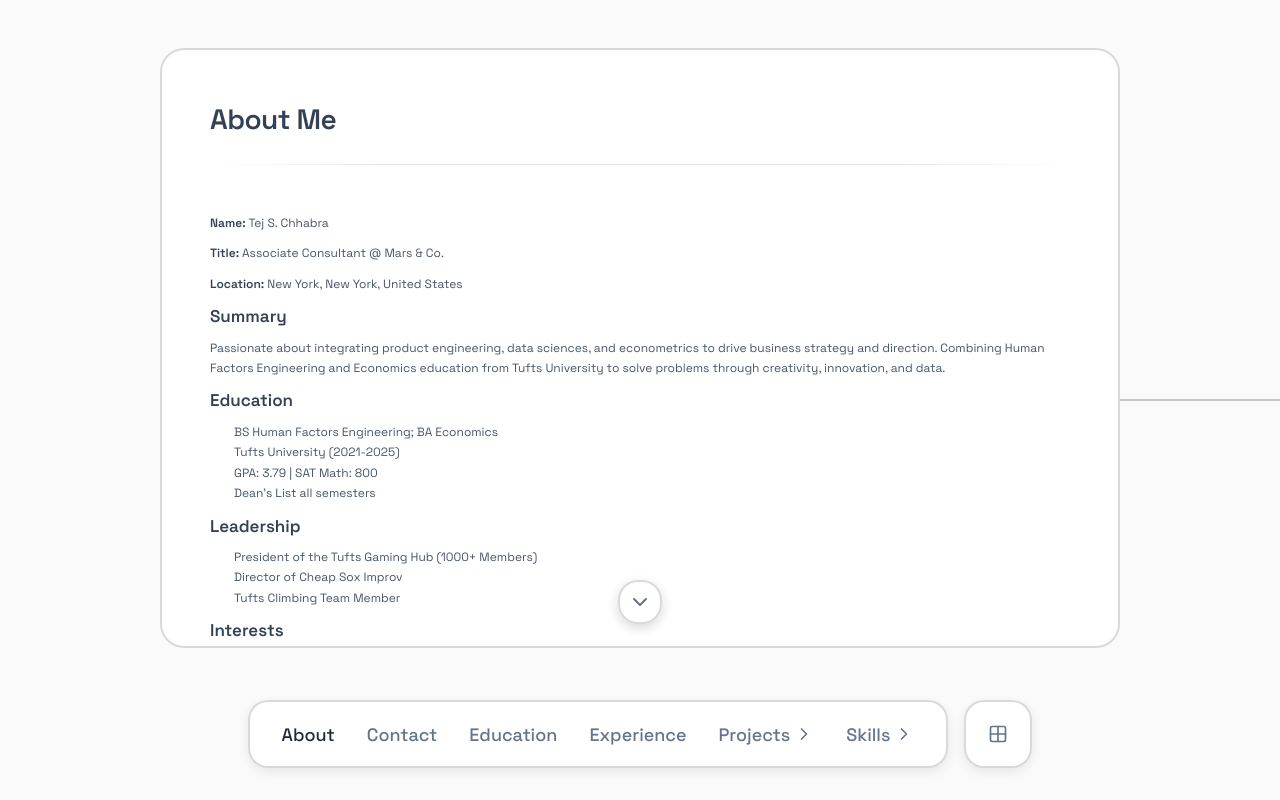
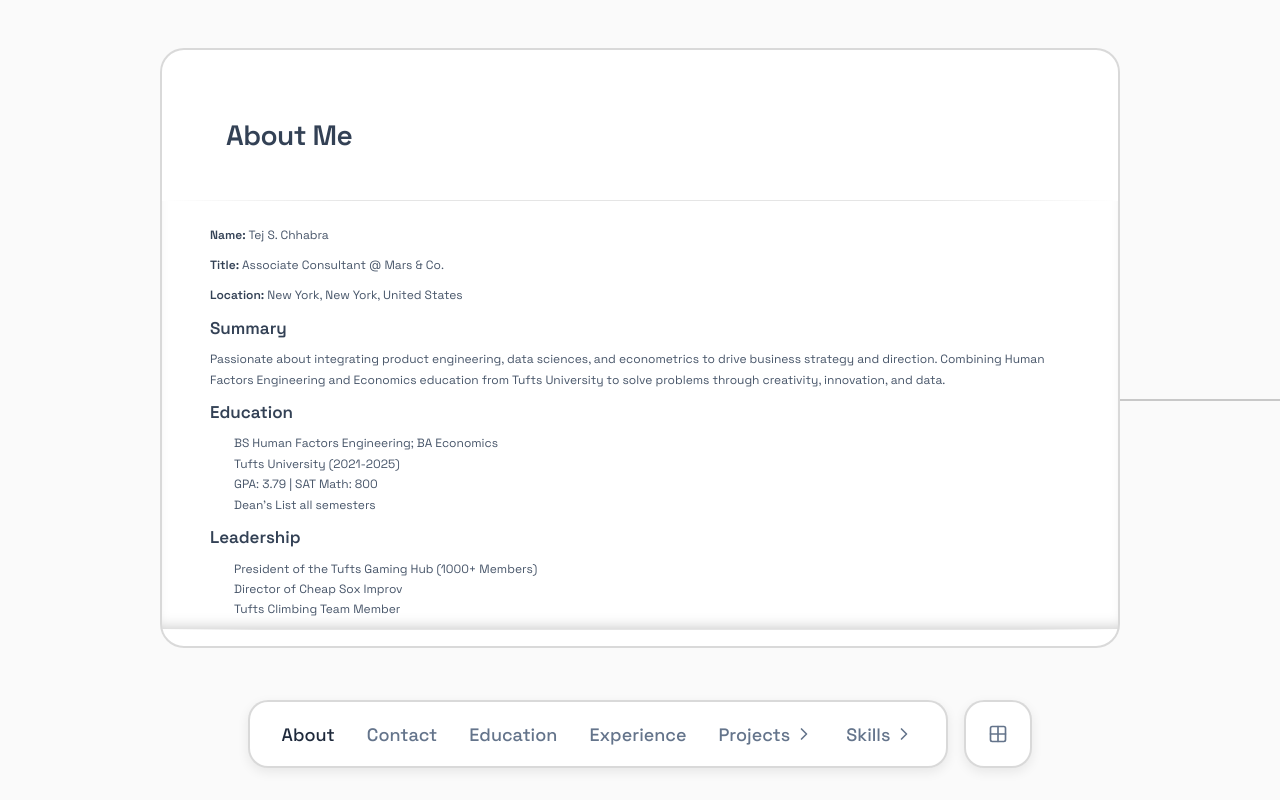
Before and after one commit to voltage-egatlov/vibe_testing, a Next.js app: page /home in a window 1280 px wide. Built offline with nearby package versions, Linux system fonts and the light colour scheme.

Commit message:
UI changes

```diff
--- a/src/app/globals.css
+++ b/src/app/globals.css
@@ -557,7 +557,7 @@ body {
 /* Static title area */
 .tile-title-wrapper {
   flex-shrink: 0;
-  padding: 3rem 3rem 1.5rem 3rem;
+  padding: 4rem 4rem 2rem 4rem;
 }
 
 .tile-title {
@@ -566,8 +566,9 @@ body {
 
 /* Separator line below title */
 .tile-title-separator {
-  margin-top: 1.5rem;
-  height: 1px;
+  flex-shrink: 0;
+  height: 0.5px;
+  min-height: 0.5px;
   background: linear-gradient(
     to right,
     rgba(0, 0, 0, 0) 0%,
@@ -583,6 +584,39 @@ body {
   overflow-y: auto;
   overflow-x: hidden;
   padding: 1.5rem 3rem 3rem 3rem;
+  position: relative;
+  transition: box-shadow 0.3s ease;
+}
+
+/* Inner shadow at top when there's content above */
+.tile-content-scroll.has-scroll-top {
+  box-shadow: inset 0 10px 15px -10px rgba(0, 0, 0, 0.25);
+}
+
+/* Inner shadow at bottom when there's content below */
+.tile-content-scroll.has-scroll-bottom {
+  box-shadow: inset 0 -10px 15px -10px rgba(0, 0, 0, 0.25);
+}
+
+/* Both shadows when content is scrollable in both directions */
+.tile-content-scroll.has-scroll-top.has-scroll-bottom {
+  box-shadow:
+    inset 0 10px 15px -10px rgba(0, 0, 0, 0.25),
+    inset 0 -10px 15px -10px rgba(0, 0, 0, 0.25);
+}
+
+/* Separator line below content */
+.tile-content-separator {
+  flex-shrink: 0;
+  height: 1px;
+  background: linear-gradient(
+    to right,
+    rgba(0, 0, 0, 0) 0%,
+    rgba(0, 0, 0, 0.1) 10%,
+    rgba(0, 0, 0, 0.1) 90%,
+    rgba(0, 0, 0, 0) 100%
+  );
+  margin-bottom: 1rem;
 }
 
 /* Map mode card - centered title display */
--- a/src/components/content/ScrollableCard.tsx
+++ b/src/components/content/ScrollableCard.tsx
@@ -15,7 +15,14 @@ interface ScrollableCardProps {
  */
 const ScrollableCard = React.memo<ScrollableCardProps>(({ title, children }) => {
   const cardRef = useRef<HTMLDivElement>(null);
-  const { indicators, scrollTo } = useScrollIndicators(cardRef, [children]);
+  const { indicators } = useScrollIndicators(cardRef, [children]);
+
+  // Build dynamic class names for scroll shadows
+  const scrollClasses = [
+    'tile-content-scroll',
+    indicators.showTop && 'has-scroll-top',
+    indicators.showBottom && 'has-scroll-bottom'
+  ].filter(Boolean).join(' ');
 
   return (
     <div className="scrollable-card-wrapper">
@@ -24,22 +31,20 @@ const ScrollableCard = React.memo<ScrollableCardProps>(({ title, children }) =>
         {title && (
           <div className="tile-title-wrapper">
             <div className="tile-title">{title}</div>
-            <div className="tile-title-separator" />
           </div>
         )}
 
-        {/* Scrollable content area */}
-        <div className="tile-content-scroll" ref={cardRef}>
+        {/* Separator line below title */}
+        {title && <div className="tile-title-separator" />}
+
+        {/* Scrollable content area with dynamic shadow classes */}
+        <div className={scrollClasses} ref={cardRef}>
           {children}
         </div>
+
+        {/* Separator line below content */}
+        <div className="tile-content-separator" />
       </div>
-
-      <ScrollIndicators
-        showTop={indicators.showTop}
-        showBottom={indicators.showBottom}
-        onScrollUp={() => scrollTo({ direction: 'up' })}
-        onScrollDown={() => scrollTo({ direction: 'down' })}
-      />
     </div>
   );
 });
```
